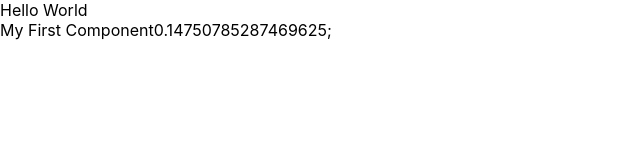
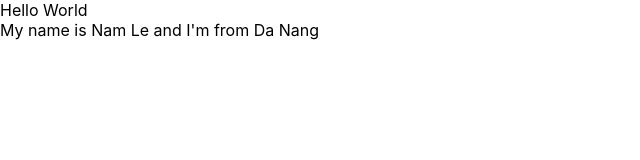
Before and after one commit to namle10102003/Learn-React, a React (Create React App) app: page / in a window 1280 px wide. Shown: the top 160 px of the page, without its empty margins (0-640 px from the left). Built offline with nearby package versions, Linux system fonts and the light colour scheme.

Commit message:
Learned State

```diff
--- a/src/App.js
+++ b/src/App.js
@@ -3,29 +3,37 @@
 import { useDispatch, useSelector } from 'react-redux';
 import { increaseCounter, decreaseCounter } from './redux/action/counterAction';
 import MyComponent from './components/MyComponent';
+import React from 'react';
 
-const App = () => {
-  const count = useSelector(state => state.counter.count);
-  const dispatch = useDispatch();
-
+class App extends React.Component {
+  render() {
     return (
       <div>
         Hello World
 
         <MyComponent></MyComponent>
       </div>
-    // <div className="App">
-    //   <header className="App-header">
-    //     <img src={logo} className="App-logo" alt="logo" />
-    //     <p>
-    //       Hello World
-    //     </p>
-    //     <div>Count = {count}</div>
-    //     <button onClick={() => dispatch(increaseCounter())}>Increase</button>
-    //     <button onClick={() => dispatch(decreaseCounter())}>Decrease</button>
-    //   </header>
-    // </div>
     );
   }
+}
+
+// const App = () => {
+//   const count = useSelector(state => state.counter.count);
+//   const dispatch = useDispatch();
+
+//   return (
+//     <div className="App">
+//       <header className="App-header">
+//         <img src={logo} className="App-logo" alt="logo" />
+//         <p>
+//           Hello World
+//         </p>
+//         <div>Count = {count}</div>
+//         <button onClick={() => dispatch(increaseCounter())}>Increase</button>
+//         <button onClick={() => dispatch(decreaseCounter())}>Decrease</button>
+//       </header>
+//     </div>
+//   );
+// }
 
 export default App;
--- a/src/components/MyComponent.js
+++ b/src/components/MyComponent.js
@@ -1,12 +1,16 @@
 import React from "react";
 
 class MyComponent extends React.Component {
+    state = {
+        name: 'Nam Le',
+        address: 'Da Nang',
+        age: 22
+    };
+
     render() {
         return (
             <div>
-                My First Component
-
-                {Math.random()};
+                My name is {this.state.name} and I'm from {this.state.address}
             </div>
         );
     };
```
Lines whose indentation alone changed are shown as unchanged.
